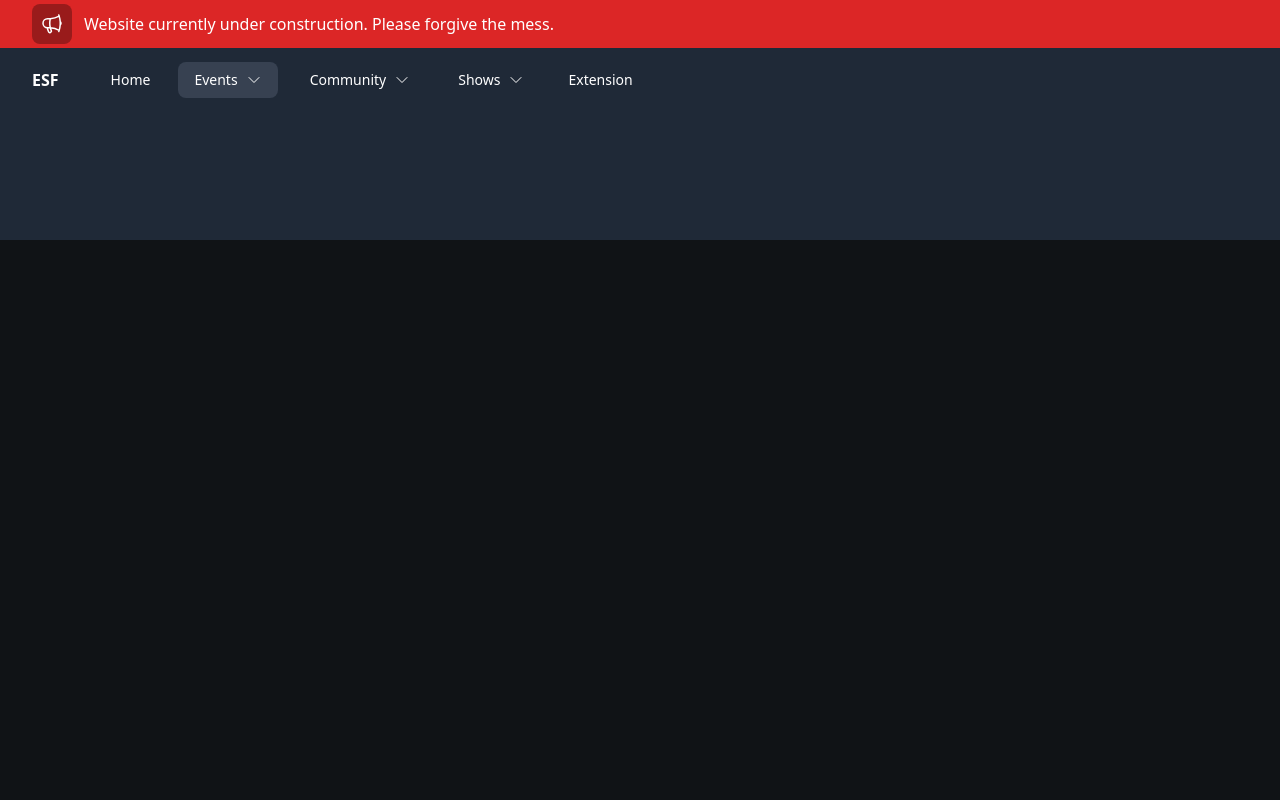
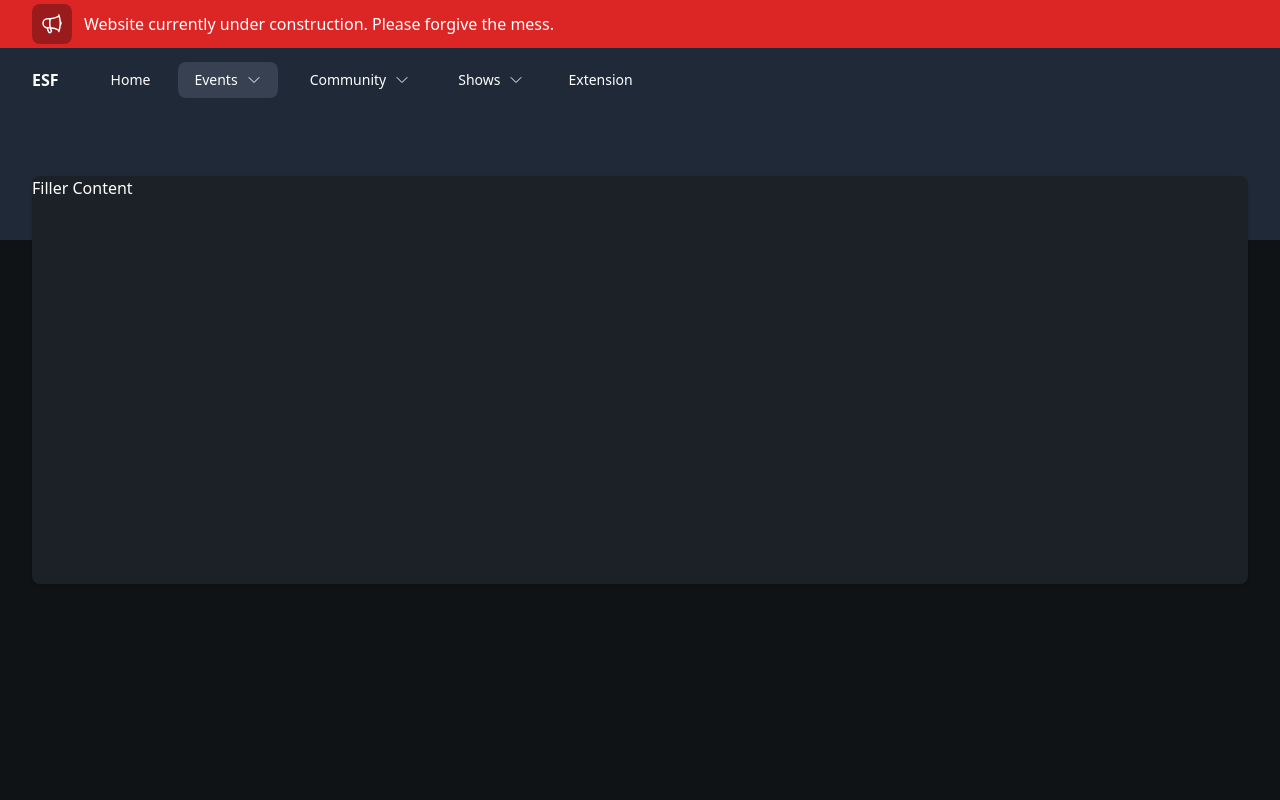
Before and after one commit to Esfands/esfand-community-site, a Next.js app: page /events/boomermonth in a window 1280 px wide. Shown: the top 800 px of the page. Built offline with nearby package versions, Linux system fonts and the light colour scheme.

Commit message:
add boomer month placeholder

```diff
--- a/pages/events/boomermonth.tsx
+++ b/pages/events/boomermonth.tsx
@@ -2,8 +2,17 @@ import Head from "../../components/head";
 
 export default function BoomerMonth() {
     return (
-      <>
-        {Head("Boomer Month")}
-      </>
+        <>
+            {Head("Boomer Month")}
+            <main className="-mt-24">
+                <div className="mx-auto max-w-7xl sm:px-6 lg:px-8">
+                    <div className="px-4 py-8 sm:px-0">
+                        <div className="overflow-hidden bg-[#1b2126] shadow rounded-lg">
+                            <p className="text-white pb-96">Filler Content</p>
+                        </div>
+                    </div>
+                </div>
+            </main>
+        </>
     );
 }
```
